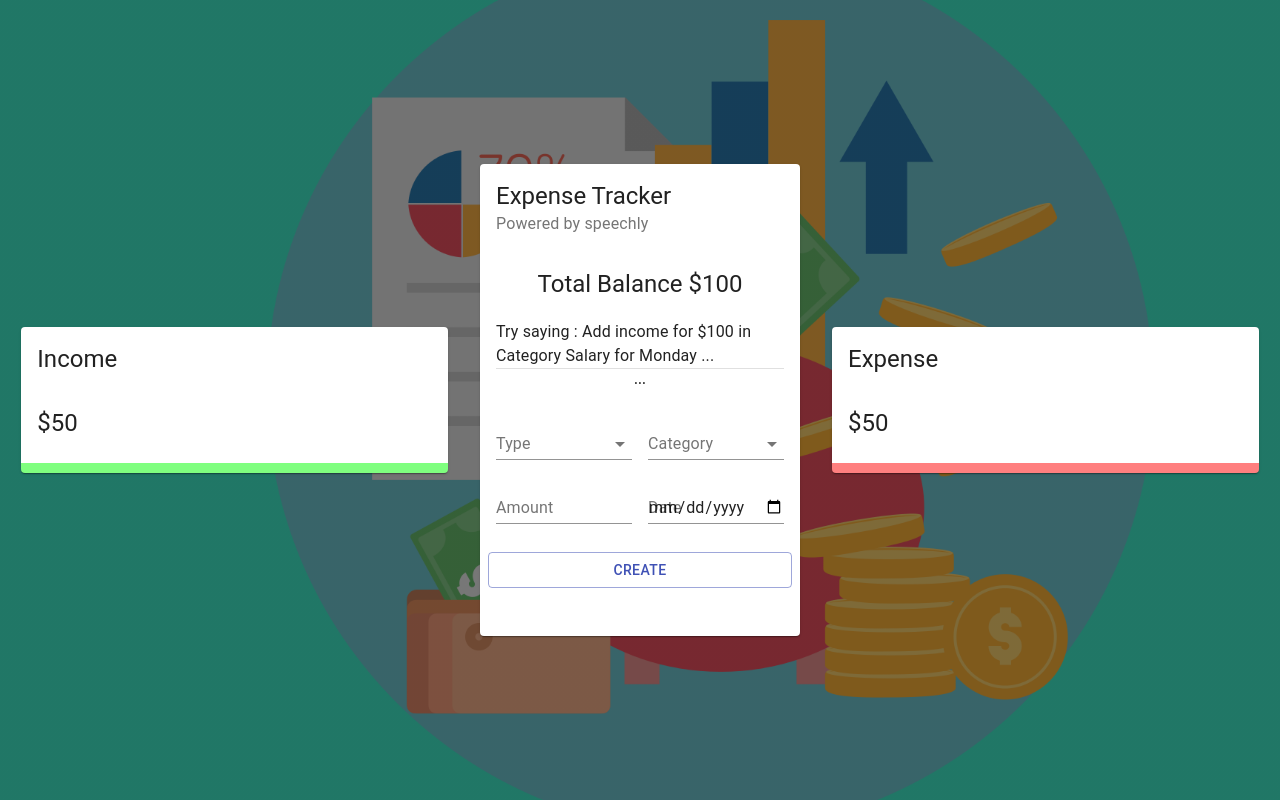
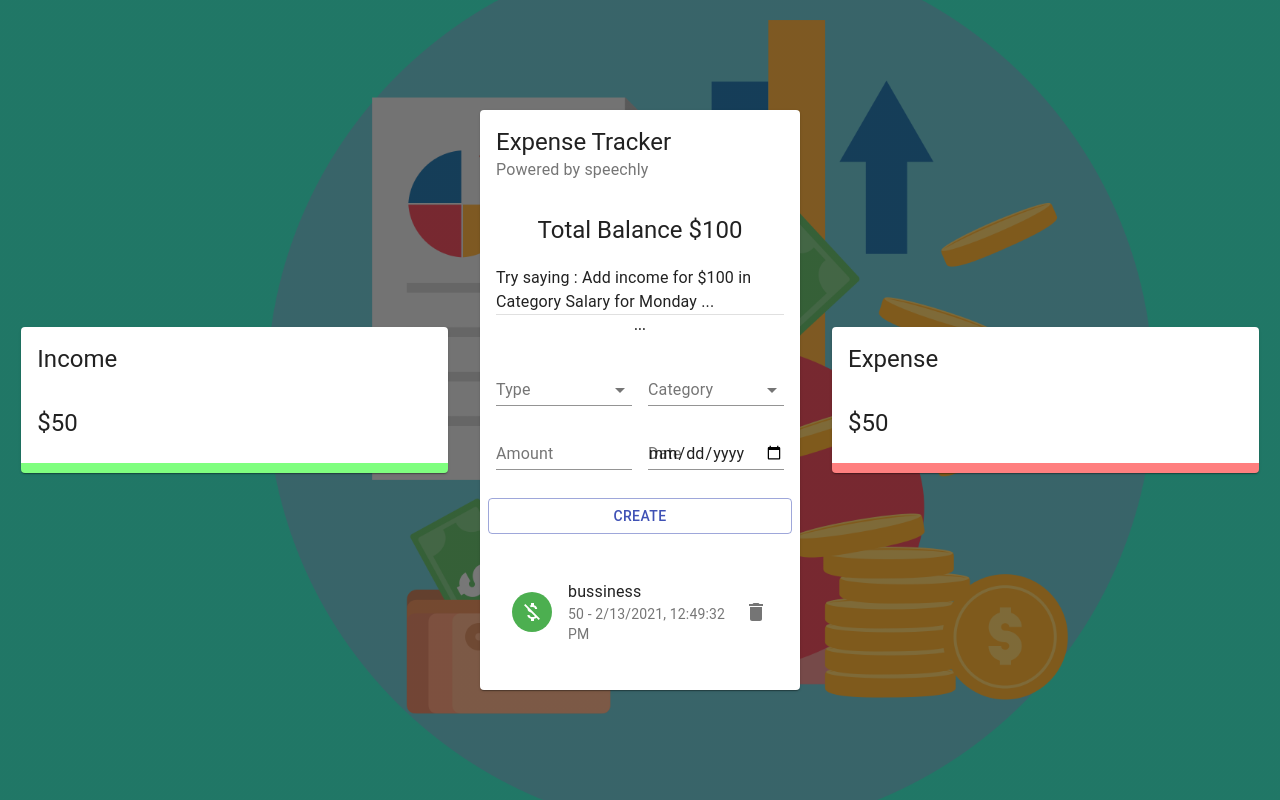
Before and after one commit to saurabhmehta1601/react-advanced-budget-tracker-with-speechly-and-material-ui-, a React (Create React App) app: page / in a window 1280 px wide. Built offline with nearby package versions, Linux system fonts and the light colour scheme.

Commit message:
List component in main is completed

```diff
--- /dev/null
+++ b/src/components/Main/List/List.jsx
@@ -0,0 +1,34 @@
+import React from 'react'
+
+import {List as MUIList,ListItem,ListItemAvatar,ListItemText,Avatar,ListItemSecondaryAction,IconButton,Slide} from '@material-ui/core'
+import {Delete , MoneyOff} from '@material-ui/icons'
+import useStyles from './styles'
+
+const List = () => {
+    const classes = useStyles()
+    const transactions=[{id:1,type:"Income",category:"bussiness",amount:50,date:new Date().toLocaleString()}]
+
+    return (
+        <MUIList dense={false} className={classes.list}>
+            {transactions.map((transaction)=> (
+                <Slide direction="down" in mountOnEnter unmountOnExit key={transaction.id}>
+                    <ListItem>
+                        <ListItemAvatar>
+                            <Avatar className={transaction.type==="Income" ? classes.avatarIncome:classes.avatarExpense}>
+                         <MoneyOff />
+                            </Avatar>
+                        </ListItemAvatar>
+                        <ListItemText primary={transaction.category} secondary={`${transaction.amount} - ${transaction.date}`}/>
+                        <ListItemSecondaryAction>
+                            <IconButton edge="end" aria-label="delete" onClick="">
+                                <Delete />
+                            </IconButton>
+                        </ListItemSecondaryAction>
+                    </ListItem>
+                </Slide>
+            ) )}
+        </MUIList>
+    )
+}
+
+export default List
--- /dev/null
+++ b/src/components/Main/List/styles.js
@@ -0,0 +1,18 @@
+
+import { makeStyles } from '@material-ui/core/styles';
+import { red, green } from '@material-ui/core/colors';
+
+export default makeStyles((theme) => ({
+  avatarIncome: {
+    color: '#fff',
+    backgroundColor: green[500],
+  },
+  avatarExpense: {
+    color: theme.palette.getContrastText(red[500]),
+    backgroundColor: red[500],
+  },
+  list: {
+    maxHeight: '150px',
+    overflow: 'auto',
+  },
+}));
--- a/src/components/Main/Main.jsx
+++ b/src/components/Main/Main.jsx
@@ -2,6 +2,7 @@
 import {Card,CardHeader,CardContent,Typography,Grid,Divider} from '@material-ui/core'
 
 import Form from './Form/Form'
+import List from './List/List'
 import useStyles from './styles'
 
 const Main = () => {
@@ -23,7 +24,7 @@
             <CardContent className={classes.cardContent}>
                 <Grid container spacing={2}>
                     <Grid item xs={12}>
-                        {/* <List></List> */}
+                       <List />
                     </Grid>
                 </Grid>
             </CardContent>
```
Also changed, not shown: 1 other file (tests, documents, lock files or other folders).
